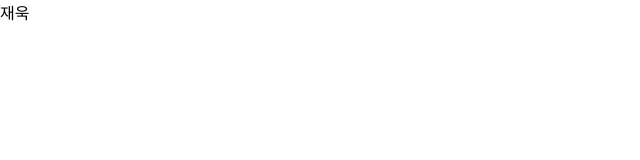
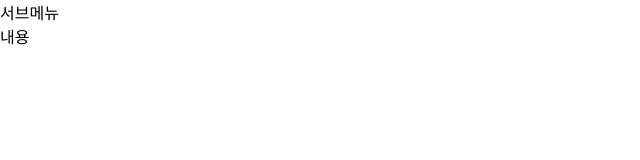
Before and after one commit to khsgsong/react_team_exam, a React (Create React App) app: page /infp in a window 1280 px wide. Shown: the top 160 px of the page, without its empty margins (0-640 px from the left). Built offline with nearby package versions, Linux system fonts and the light colour scheme.

Commit message:
재욱서브메뉴구성

```diff
--- a/src/mbti/JaeWookComponent/Infp.js
+++ b/src/mbti/JaeWookComponent/Infp.js
@@ -1,7 +1,12 @@
 import "./infp.css";
 
 const Infp = () => {
-  return <div>재욱</div>;
+  return (
+    <div className="content">
+      <div>서브메뉴</div>
+      <div>내용</div>
+    </div>
+  );
 };
 
 export default Infp;
```
